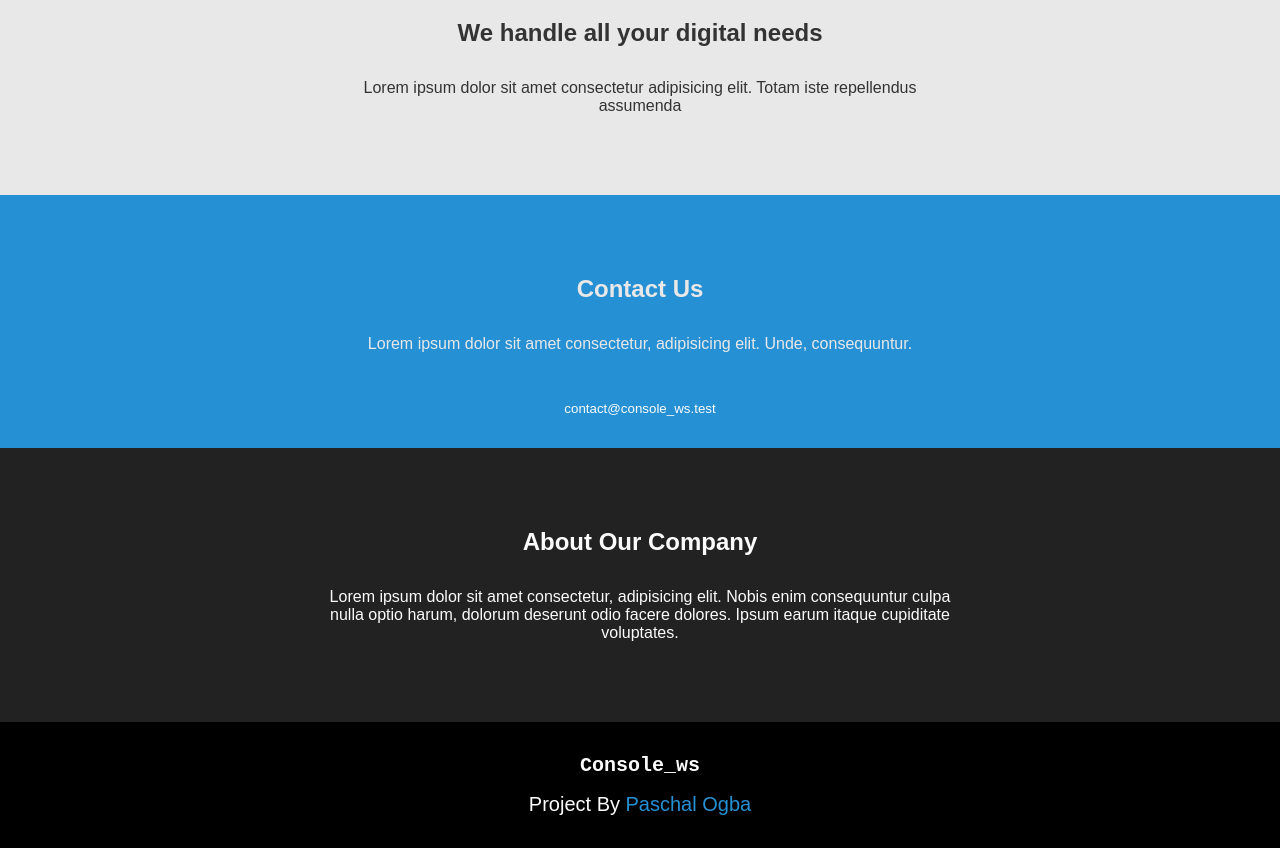
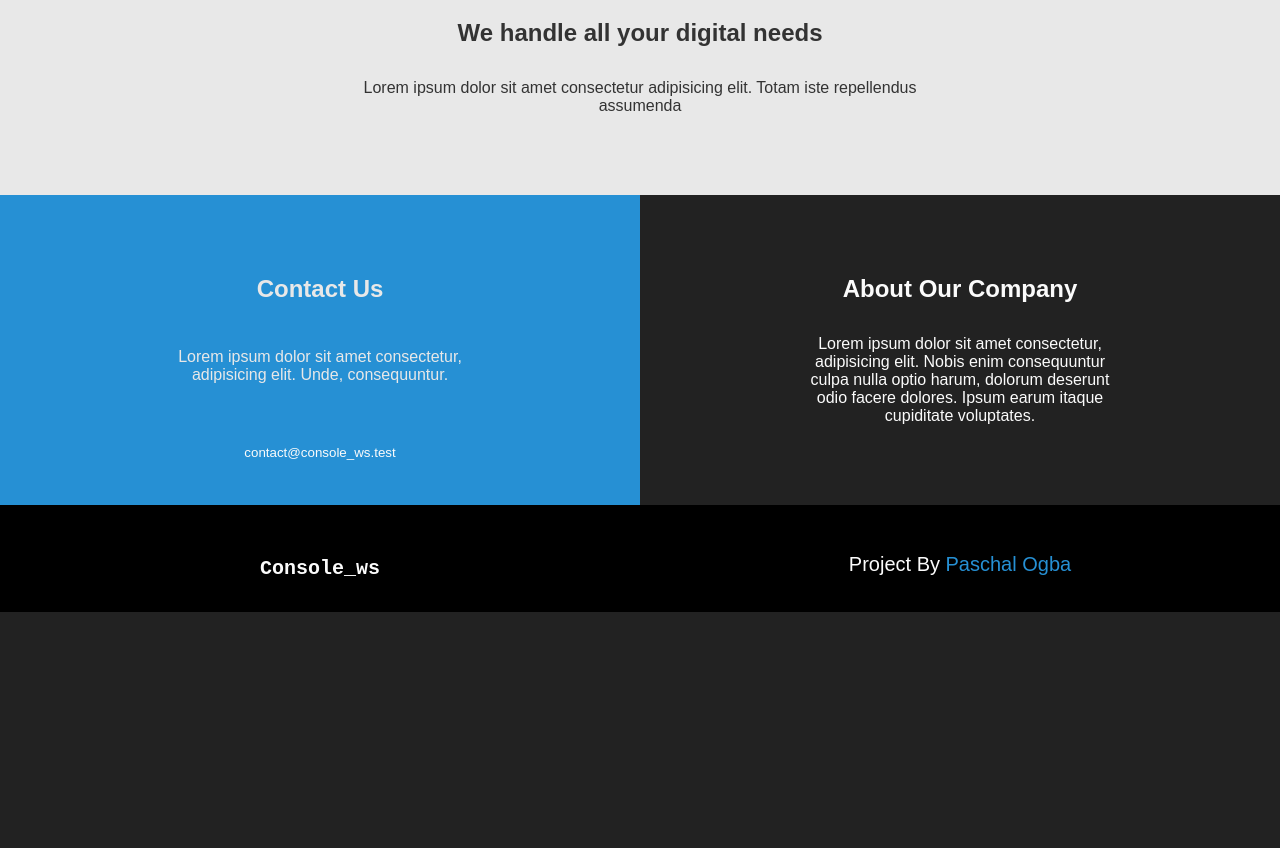
Before and after one commit to apOGBA424/web-01, a plain HTML site: page index.html in a window 1280 px wide. Shown: the part 1299-2147 px from the top of the page. After the commit the page ends 1911 px from the top, so only its background shows below. Drawn offline with Linux system fonts and the light colour scheme.

Commit message:
modified index.html and media-queries.css files. On screen >700px sections D & E align horizontal and same goes for footer children

```diff
--- a/index.html
+++ b/index.html
@@ -79,7 +79,6 @@
             </ul>
         </section>
 
-
         <!-- section-c -->
         <section class="section-c grid-layout">
             <h2>We handle all your digital needs</h2>
@@ -87,6 +86,7 @@
         </section>
 
 
+        <div class="D-E--group">
             <!-- section-d -->
             <section class="section-d grid-layout">
                 <h2>Contact Us</h2>
@@ -102,6 +102,8 @@
                 <h2>About Our Company</h2>
                 <p>Lorem ipsum dolor sit amet consectetur, adipisicing elit. Nobis enim consequuntur culpa nulla optio harum, dolorum deserunt odio facere dolores. Ipsum earum itaque cupiditate voluptates.</p>
             </div>
+        </div>
+
 
         <footer>
             <h3><a href="">Console_ws</a></h3>
--- a/styles/media-queries.css
+++ b/styles/media-queries.css
@@ -82,4 +82,17 @@
         grid-column: 2/4;
     }
 
+
+    .D-E--group,
+    footer {
+        display: grid;
+        grid-template-columns: repeat(2, 1fr);
+    }
+
+
+    footer h3{
+        /* outline: var(--outline-props4); */
+        padding-top: 20px;
+    }
+
 }
```
Lines whose indentation alone changed are shown as unchanged.
